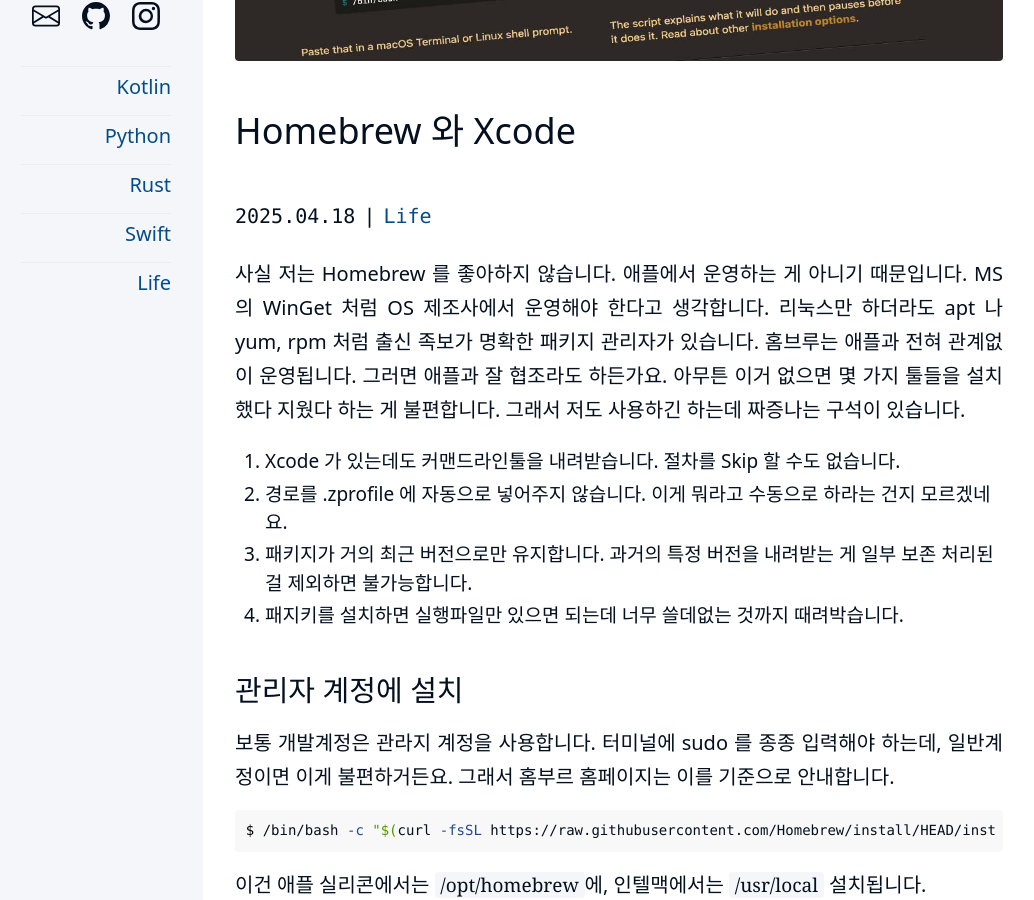
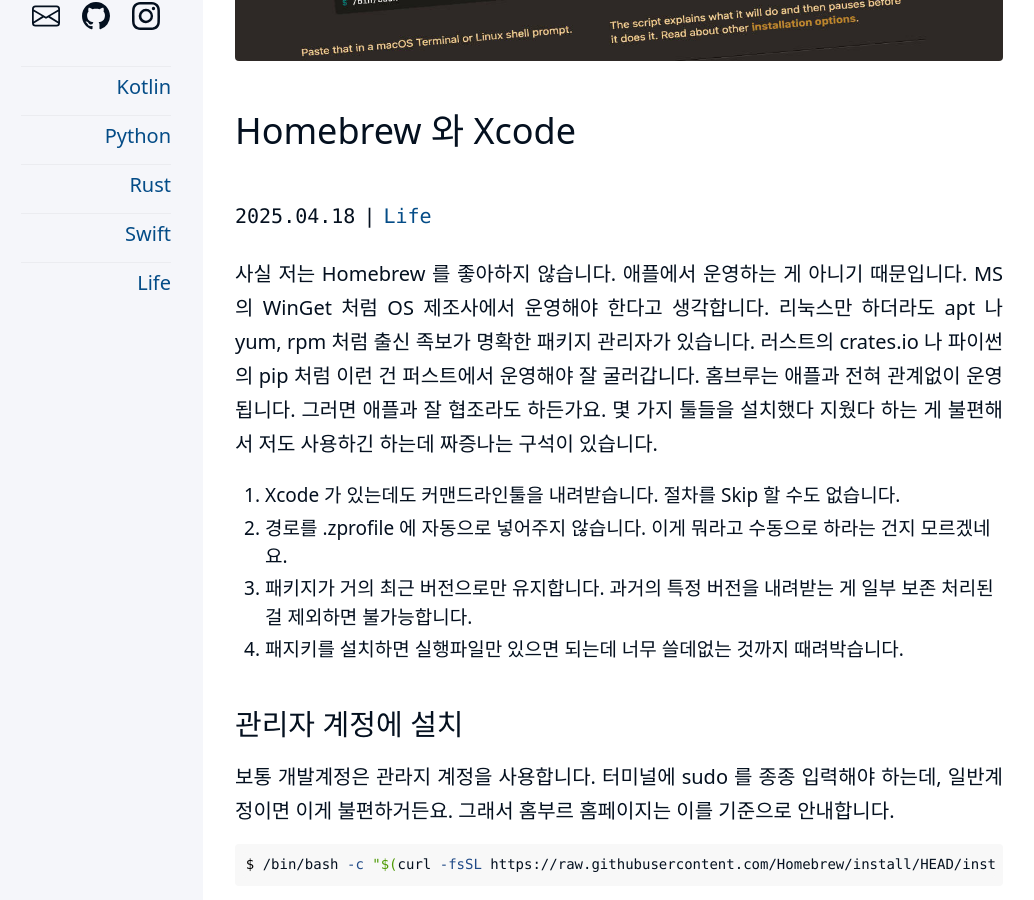
Before and after one commit to kiroshin/kiroshin.github.io, a Jekyll site: the page built from _posts/2025-04-18-homebrew-xcode.md, in a window 1280 px wide and 900 px high, scrolled down 373 px. Shown: the whole window, without its empty margins (117-1151 px from the left). Built offline with Jekyll 4.4.1, drawn with Linux system fonts in a browser that asks for light colours.

Commit message:
Update 2025-04-18-homebrew-xcode.md

```diff
--- a/_posts/2025-04-18-homebrew-xcode.md
+++ b/_posts/2025-04-18-homebrew-xcode.md
@@ -8,7 +8,7 @@
 math: false
 ---
 
-사실 저는 Homebrew 를 좋아하지 않습니다. 애플에서 운영하는 게 아니기 때문입니다. MS의 WinGet 처럼 OS 제조사에서 운영해야 한다고 생각합니다. 리눅스만 하더라도 apt 나 yum, rpm 처럼 출신 족보가 명확한 패키지 관리자가 있습니다. 홈브루는 애플과 전혀 관계없이 운영됩니다. 그러면 애플과 잘 협조라도 하든가요. 아무튼 이거 없으면 몇 가지 툴들을 설치했다 지웠다 하는 게 불편합니다. 그래서 저도 사용하긴 하는데 짜증나는 구석이 있습니다.
+사실 저는 Homebrew 를 좋아하지 않습니다. 애플에서 운영하는 게 아니기 때문입니다. MS의 WinGet 처럼 OS 제조사에서 운영해야 한다고 생각합니다. 리눅스만 하더라도 apt 나 yum, rpm 처럼 출신 족보가 명확한 패키지 관리자가 있습니다. 러스트의 crates.io 나 파이썬의 pip 처럼 이런 건 퍼스트에서 운영해야 잘 굴러갑니다. 홈브루는 애플과 전혀 관계없이 운영됩니다. 그러면 애플과 잘 협조라도 하든가요. 몇 가지 툴들을 설치했다 지웠다 하는 게 불편해서 저도 사용하긴 하는데 짜증나는 구석이 있습니다.
 
 1. Xcode 가 있는데도 커맨드라인툴을 내려받습니다. 절차를 Skip 할 수도 없습니다.
 2. 경로를 .zprofile 에 자동으로 넣어주지 않습니다. 이게 뭐라고 수동으로 하라는 건지 모르겠네요.
```
